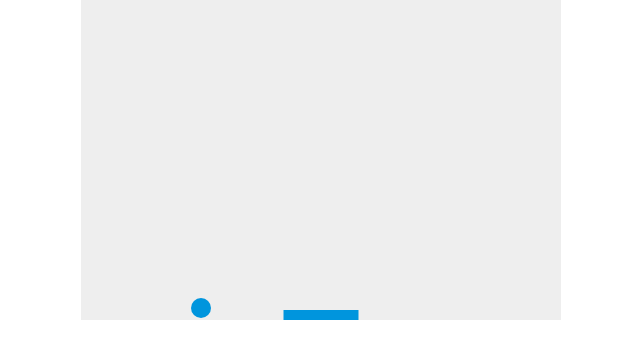
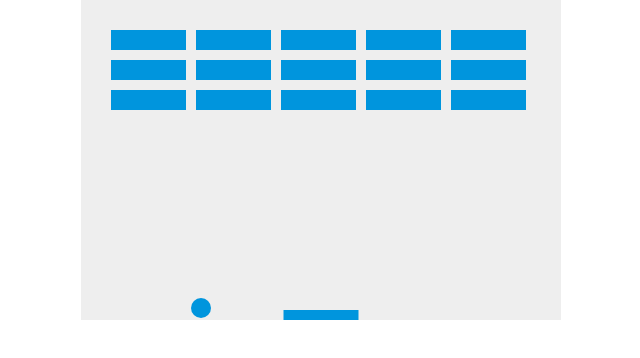
Before and after one commit to Aldo10012/BreakOut, a plain HTML site: page index.html in a window 1280 px wide. Shown: the whole page, without its empty margins (319-959 px from the left). Drawn offline with Linux system fonts and the light colour scheme.

Commit message:
completed step 6

```diff
--- a/index.html
+++ b/index.html
@@ -30,6 +30,24 @@
     var paddleWidth = 75;
     var paddleX = (canvas.width-paddleWidth) / 2;
 
+    // for bricks
+    var brickRowCount = 3;
+    var brickColumnCount = 5;
+    var brickWidth = 75;
+    var brickHeight = 20;
+    var brickPadding = 10;
+    var brickOffsetTop = 30;
+    var brickOffsetLeft = 30;
+
+    var bricks = [];
+    for(var c=0; c<brickColumnCount; c++) {
+        bricks[c] = [];
+        for(var r=0; r<brickRowCount; r++) {
+            bricks[c][r] = { x: 0, y: 0 };
+        }
+    }
+
+    // for button on keyboard
     var rightPressed = false;
     var leftPressed = false;
 
@@ -55,7 +73,7 @@
         }
     }
 
-    // draw
+    // UI
     function drawBall() {
         ctx.beginPath();
         ctx.arc(x, y, ballRadius, 0, Math.PI*2);
@@ -72,8 +90,25 @@
         ctx.closePath();
     }
 
+    function drawBricks() {
+        for(var c=0; c<brickColumnCount; c++) {
+            for(var r=0; r<brickRowCount; r++) {
+                var brickX = (c*(brickWidth+brickPadding))+brickOffsetLeft;
+                var brickY = (r*(brickHeight+brickPadding))+brickOffsetTop;
+                bricks[c][r].x = brickX;
+                bricks[c][r].y = brickY;
+                ctx.beginPath();
+                ctx.rect(brickX, brickY, brickWidth, brickHeight);
+                ctx.fillStyle = "#0095DD";
+                ctx.fill();
+                ctx.closePath();
+            }
+        }
+    }
+
     function draw() {
         ctx.clearRect(0, 0, canvas.width, canvas.height);
+        drawBricks();
         drawBall();
         drawPaddle();
 
@@ -120,7 +155,6 @@
 
 
 
-
 </script>
 
 </body>
```
